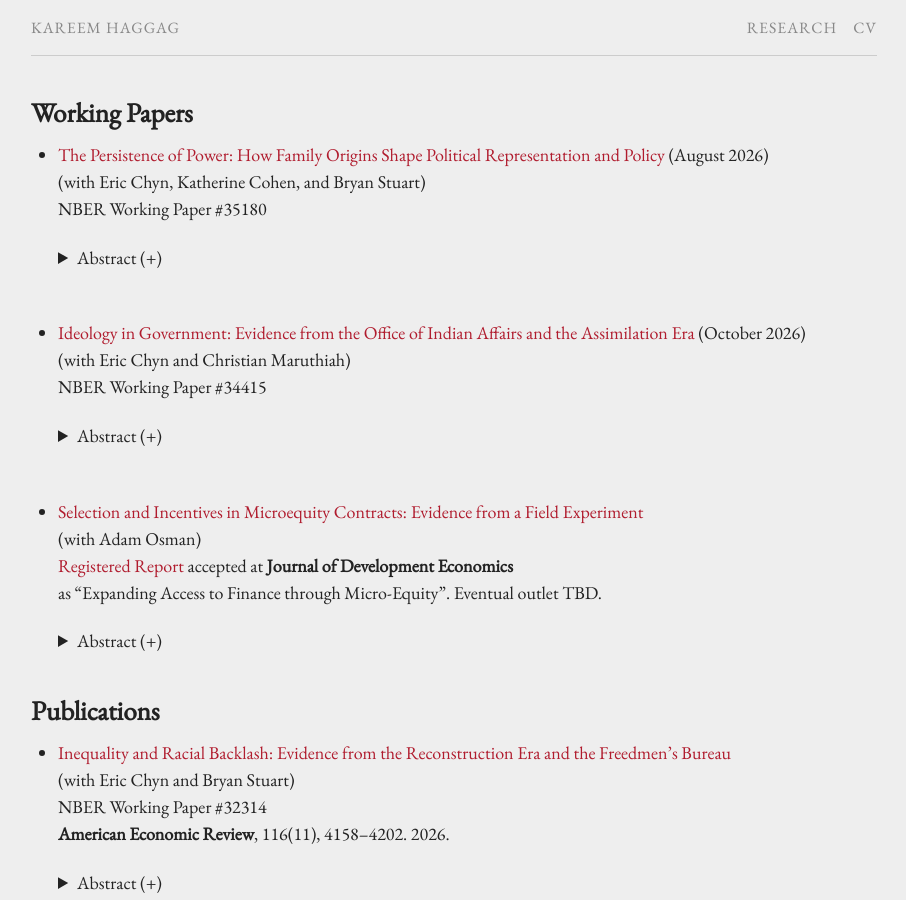
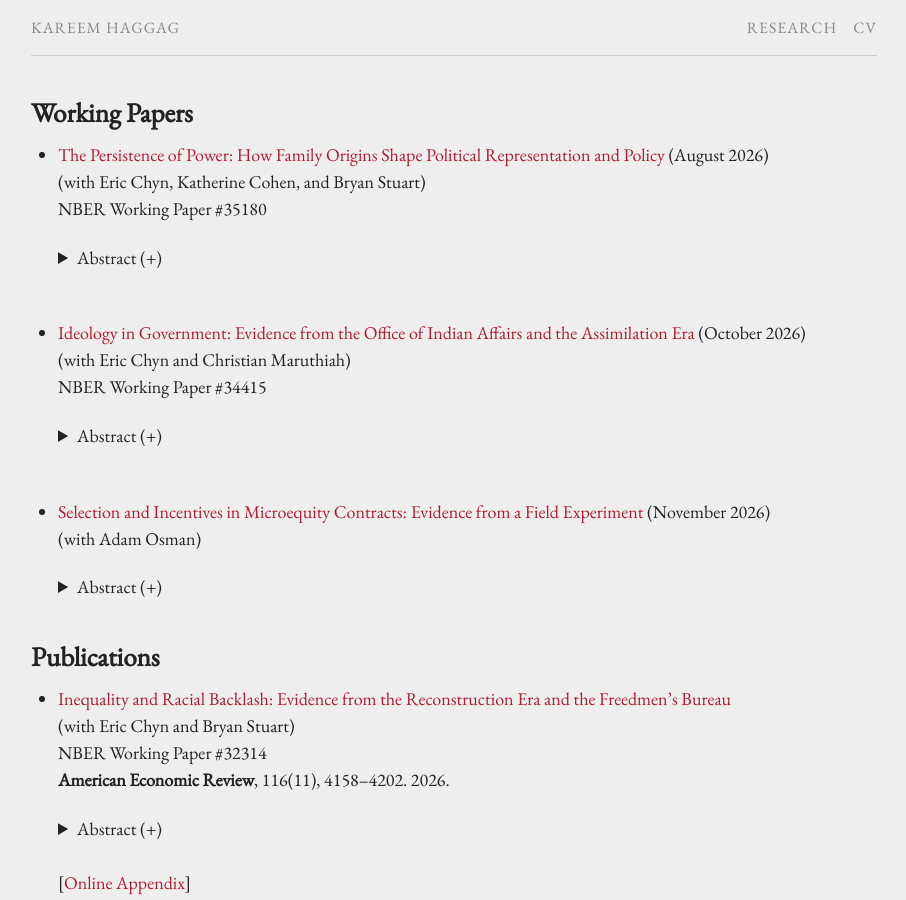
Before and after one commit to kareemhaggag/kareemhaggag.github.io, a Jekyll site: the page built from research.md, in a window 1280 px wide and 900 px high. Shown: the whole window, without its empty margins (186-1092 px from the left). Built offline with Jekyll 4.4.1, drawn with Linux system fonts in a browser that asks for light colours; comment, search, counter and statistics services are not loaded; our own code applies the rules of GitHub Pages for plain Markdown files; part of the change alters nothing that is shown.

Commit message:
Research page: November 2026 Microequity draft, registered report, and PAP reconciliation
- f/Microequity.pdf: the 2 Nov 2026 draft (Overleaf commit 9cb6d93; Dropbox
  MicroEquity/Submissions/Shared Drafts/microequity_02nov2026.pdf). Fills the
  placeholder link the research page and CV have pointed to since 4e8cd1f.
- f/Microequity_registeredreport.pdf: the JDE Stage 1 registered report as
  revised on 17 Oct 2023.
- f/Microequity_companionreport.pdf: the companion pre-analysis plan
  reconciliation report (2 Nov 2026, Overleaf commit 35e11f5).
- research.md: new abstract and "(November 2026)" date. The lines about the
  JDE acceptance are replaced by links to the two reports, [JDE Registered
  Report] [PAP Reconciliation], placed inside the abstract dropdown so they
  show only when a reader opens the abstract.
- _config.yml: the two reports are kept out of sitemap.xml.

Co-Authored-By: Claude Opus 5.5 <noreply@anthropic.com>

```diff
--- a/_config.yml
+++ b/_config.yml
@@ -23,6 +23,16 @@ defaults:
       sitemap: false
   - scope:
       path: "f/Freedmens_Bureau_withappendix.pdf"
+    values:
+      sitemap: false
+  # Linked only from inside the Microequity abstract dropdown; kept out of the
+  # sitemap so they do not compete with the paper in search results.
+  - scope:
+      path: "f/Microequity_registeredreport.pdf"
+    values:
+      sitemap: false
+  - scope:
+      path: "f/Microequity_companionreport.pdf"
     values:
       sitemap: false
 
--- a/research.md
+++ b/research.md
@@ -25,16 +25,15 @@ permalink: /research/
 
    </details> <br />
 
- * [Selection and Incentives in Microequity Contracts: Evidence from a Field Experiment](/f/Microequity.pdf)<br />
-  (with Adam Osman)<br />
-    [Registered Report](https://www.bitss.org/publishing/jde/) accepted at **Journal of Development Economics**   <br />
-    as "Expanding Access to Finance through Micro-Equity". Eventual outlet TBD.
+ * [Selection and Incentives in Microequity Contracts: Evidence from a Field Experiment](/f/Microequity.pdf) (November 2026)<br />
+  (with Adam Osman)
 
 
    <details><summary> Abstract (+) </summary>
 
    <blockquote>
-   <p align="left"> Firms often cite financing constraints as key barriers, yet lenders rarely innovate beyond debt products. While theory suggests debt may dominate equity due to adverse selection and moral hazard, these mechanisms are difficult to isolate empirically. We design and test a microequity product with Egyptian livestock farmers, providing animals and splitting sales proceeds at a fixed rate. We market this product alongside a flexible debt contract. Using a two-stage RCT, we disentangle selection from contract effects. We find strong demand for equity, with many participants willing to accept lower financing probability to avoid debt. These "equity-only" participants exhibit advantageous selection on some key contract performance metrics relative to those willing to accept either contract. However, holding selection fixed, equity causes a drop in net revenue relative to debt—evidence of moral hazard. A set of currency devaluations eliminated this negative effect, demonstrating that moral hazard varies with context. Our findings suggest microequity can enhance financial inclusion by attracting new clients, but managing moral hazard remains a primary, context-dependent challenge. <br></p> </blockquote>
+   <p align="left"> Firms often cite financing constraints as key barriers, but lenders rarely innovate beyond debt. Equity could serve firms that debt deters, but it raises concerns about adverse selection and moral hazard, which are difficult to isolate empirically. Using a two-stage experiment with Egyptian livestock farmers, we design and test a microequity contract against flexible debt and separate selection from contract effects. Almost half of potential clients would accept only equity, and this group is advantageously selected, with fewer animal deaths than borrowers open to both contracts. Conditional on selection, net revenue is lower under equity than debt, consistent with moral hazard, though the gap disappears during a currency devaluation. We estimate a simple structural model and find that offering equity alongside debt is profitable only at below-typical delivery costs, but borrower gains are large enough that subsidizing equity can raise welfare more than equal spending on cash transfers. <br></p> </blockquote>
+   <p align="left">[<a href="/f/Microequity_registeredreport.pdf">JDE Registered Report</a>] [<a href="/f/Microequity_companionreport.pdf">PAP Reconciliation</a>]</p>
    </details>
 
 
```
Also changed, not shown: 3 other files.
